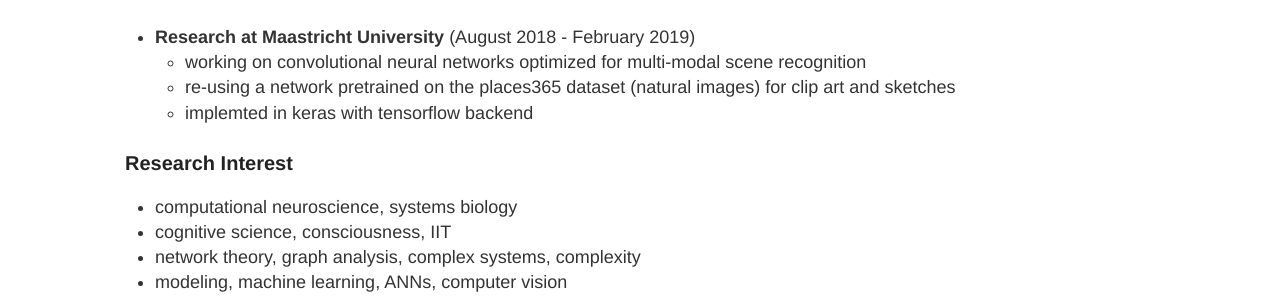
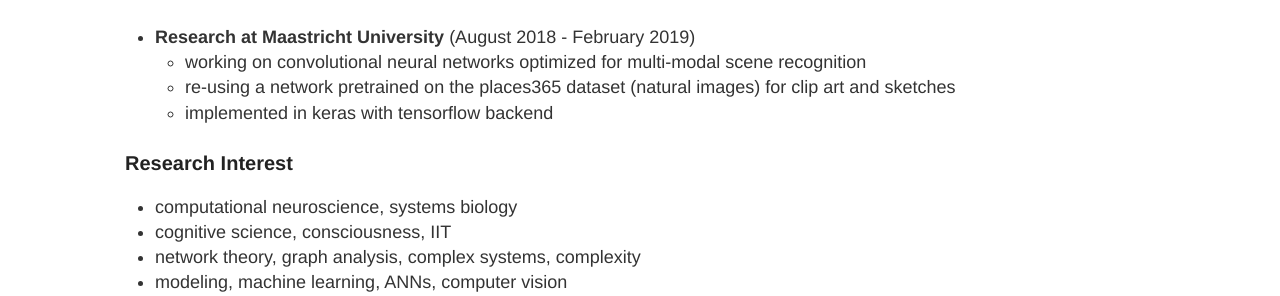
Before and after one commit to Mariusmarten/mariusmarten.github.io, a Jekyll site: the page built from about.md, in a window 1280 px wide. Shown: the part 1282-1578 px from the top of the page. Built offline with Jekyll 4.4.1, drawn with Linux system fonts in a browser that asks for light colours.

Commit message:
Update about.md

```diff
--- a/about.md
+++ b/about.md
@@ -44,7 +44,7 @@ cooperation EU
 * **Research at Maastricht University** (August 2018 - February 2019)
   - working on convolutional neural networks optimized for multi-modal scene recognition
   - re-using a network pretrained on the places365 dataset (natural images) for clip art and sketches
-  - implemted in keras with tensorflow backend
+  - implemented in keras with tensorflow backend
 
 ### Research Interest
   - computational neuroscience, systems biology
```
